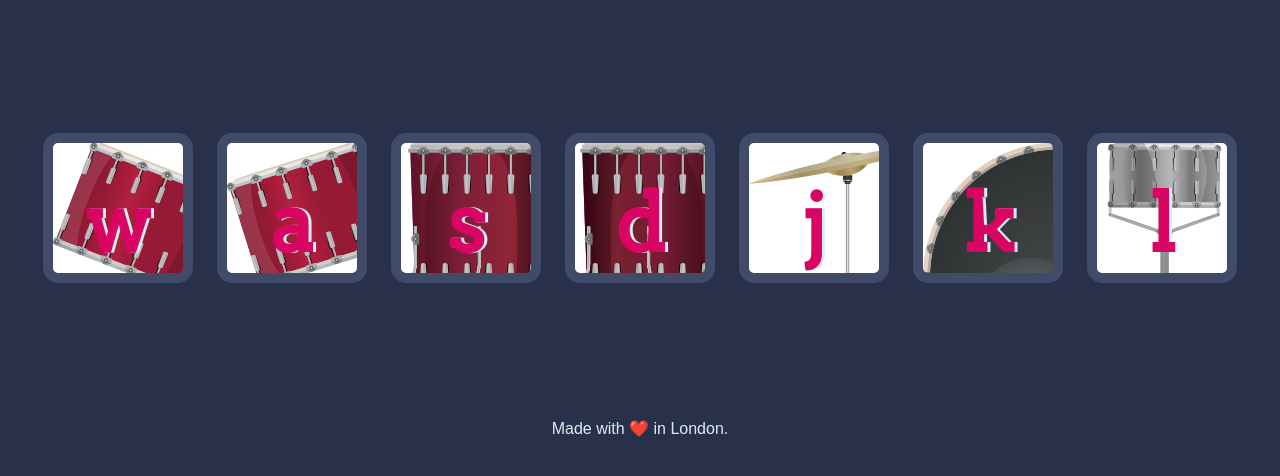
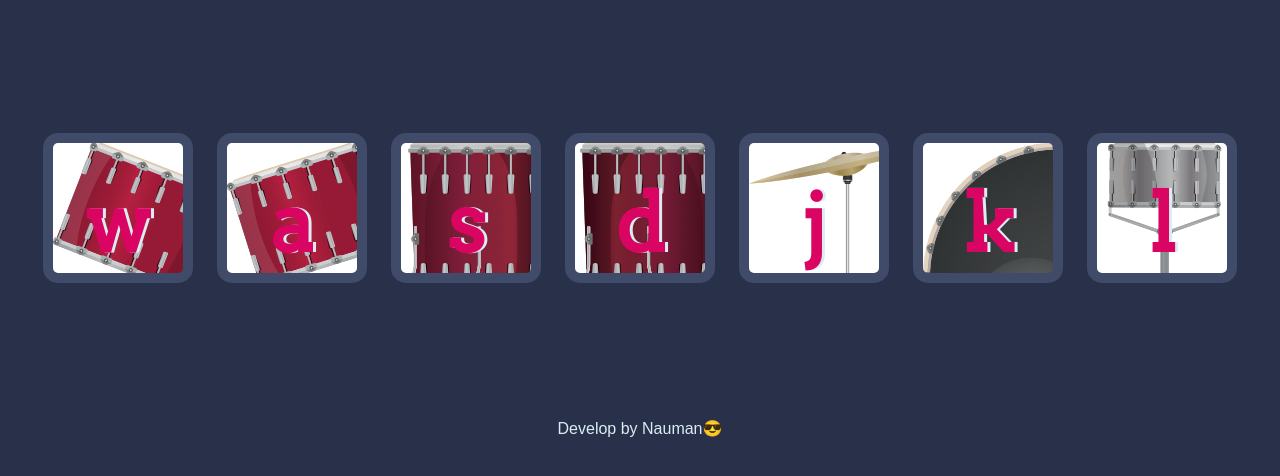
Before and after one commit to Nauman-09/Drum-kit, a plain HTML site: page index.html in a window 1280 px wide. Shown: the part 156-632 px from the top of the page. Drawn offline with Linux system fonts and the light colour scheme.

Commit message:
Update index.html
changes in footer

```diff
--- a/index.html
+++ b/index.html
@@ -23,7 +23,7 @@
 
 
   <footer>
-    Made with ❤️ in London.
+    Develop by Nauman😎
   </footer>
 
   <script src="index.js"></script>
```
